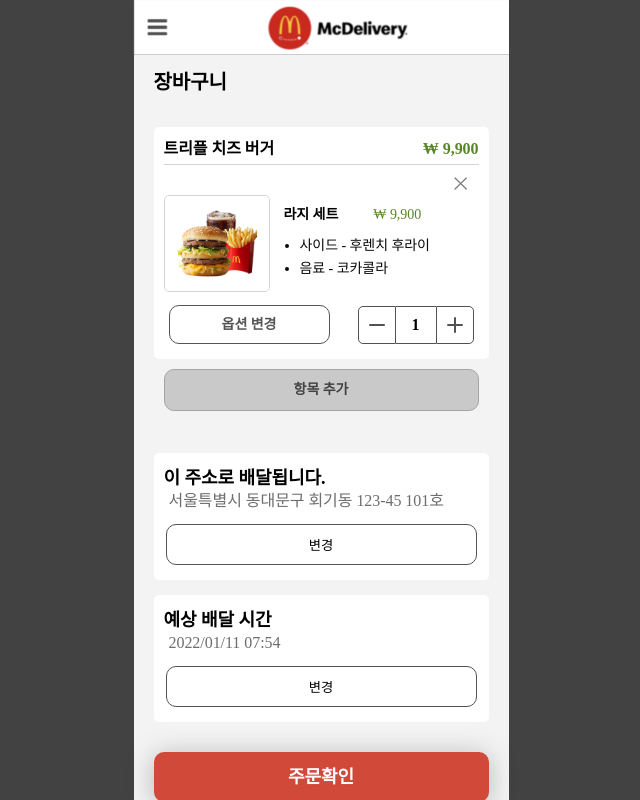
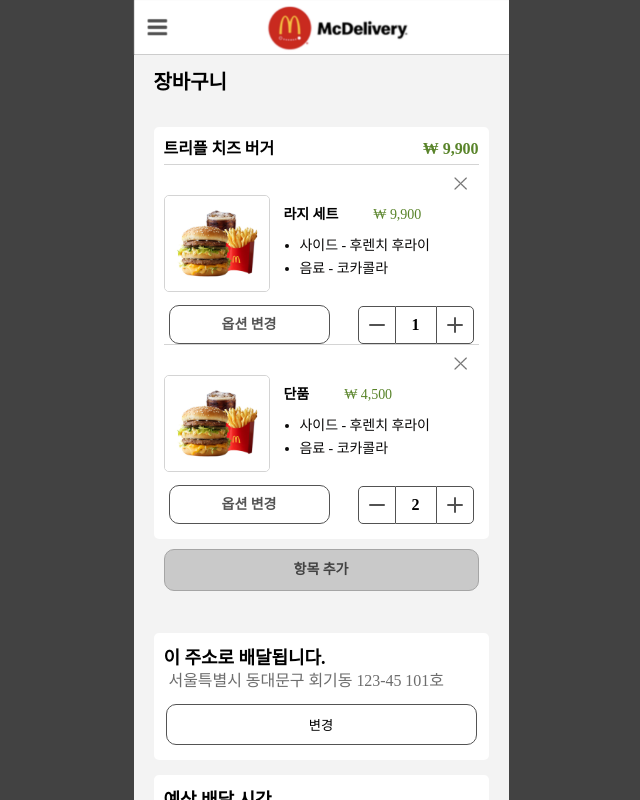
Before and after one commit to SOPT-FROZEN/client, a React (Create React App) app: page /cart in a window 1280 px wide. Shown: the top 800 px of the page, without its empty margins (319-959 px from the left). Built offline with nearby package versions, Linux system fonts and the light colour scheme.

Commit message:
Update: Card UI 재사용

```diff
--- a/src/components/CartPage/Cards.tsx
+++ b/src/components/CartPage/Cards.tsx
@@ -1,4 +1,4 @@
-import React from "react";
+import React, { useState } from "react";
 import { CartCloseIcon, CartMenuImage, CartMinusIcon, CartPlusIcon } from "../../assets/image/asset";
 import styled from "styled-components";
 import theme from "../../styles/theme";
@@ -163,15 +163,37 @@
   }
 `;
 
+// Need interface
+
 export default function Cards() {
+  const [orders, setOrders] = useState([
+    {
+      title: "트리플 치즈 버거",
+      total: 9900,
+      details: [
+        {
+          set: "라지 세트",
+          price: 9900,
+          amount: 1,
+        },
+        {
+          set: "단품",
+          price: 4500,
+          amount: 2,
+        },
+      ],
+    },
+  ]);
   return (
     <div>
-      <Card>
+      {orders.map((order, index) => (
+        <Card key={index}>
           <CardHeader>
-          <h1>트리플 치즈 버거</h1>
-          <h2>₩ 9,900</h2>
+            <h1>{order.title}</h1>
+            <h2>₩ {order.total.toString().replace(/\B(?=(\d{3})+(?!\d))/g, ",")}</h2>
           </CardHeader>
-        <CardContent>
+          {order.details.map((detail, index) => (
+            <CardContent key={index}>
               <CardContentHeader>
                 <button>
                   <img src={CartCloseIcon} alt="닫기버튼 아이콘" />
@@ -181,7 +203,8 @@
                 <img src={CartMenuImage} alt="메뉴이미지" />
                 <div>
                   <h3>
-                라지 세트<span>₩ 9,900</span>
+                    {detail.set}
+                    <span>₩ {detail.price.toString().replace(/\B(?=(\d{3})+(?!\d))/g, ",")}</span>
                   </h3>
                   <ul>
                     <li>사이드 - 후렌치 후라이</li>
@@ -195,14 +218,16 @@
                   <button className="minus">
                     <img src={CartMinusIcon} alt="빼기버튼 이미지" />
                   </button>
-              <button className="amount">1</button>
+                  <button className="amount">{detail.amount}</button>
                   <button className="plus">
                     <img src={CartPlusIcon} alt="더하기버튼 이미지" />
                   </button>
                 </div>
               </CardContentFooter>
             </CardContent>
+          ))}
         </Card>
+      ))}
     </div>
   );
 }
```
Lines whose indentation alone changed are shown as unchanged.
